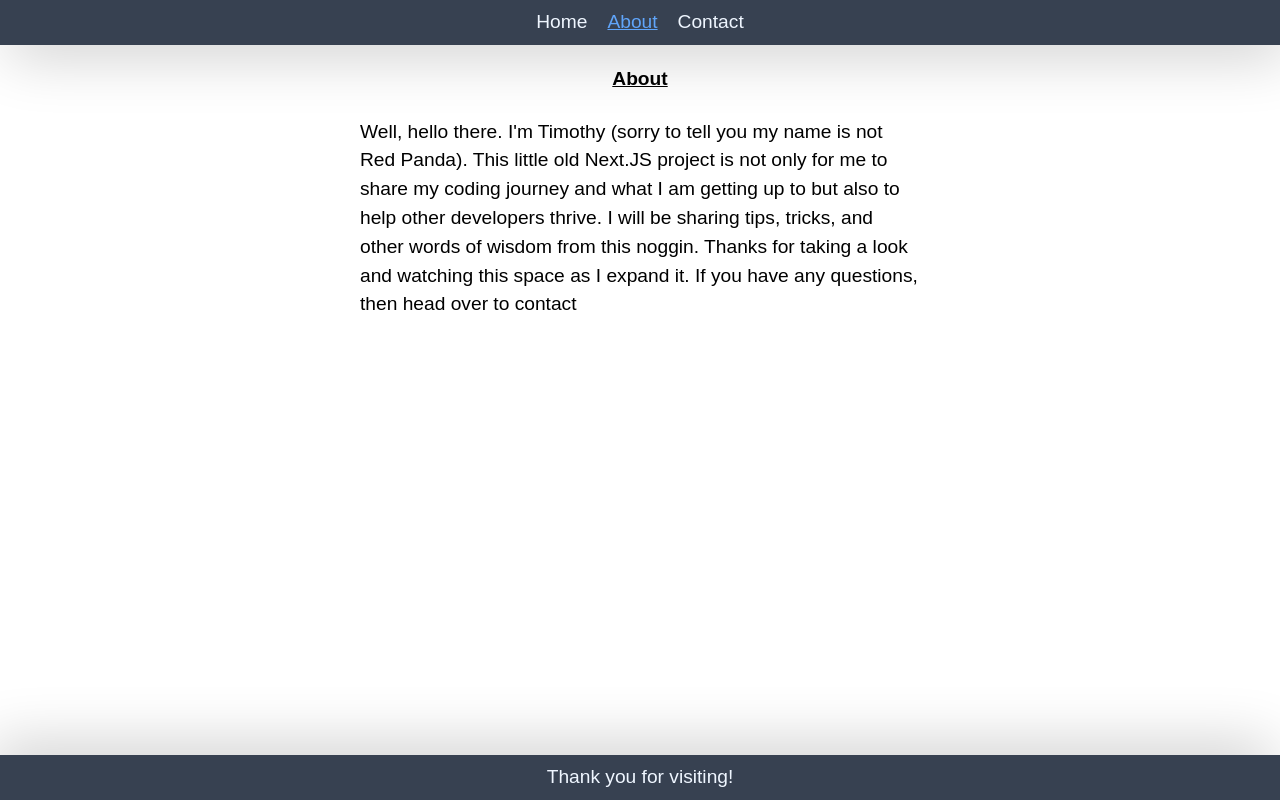
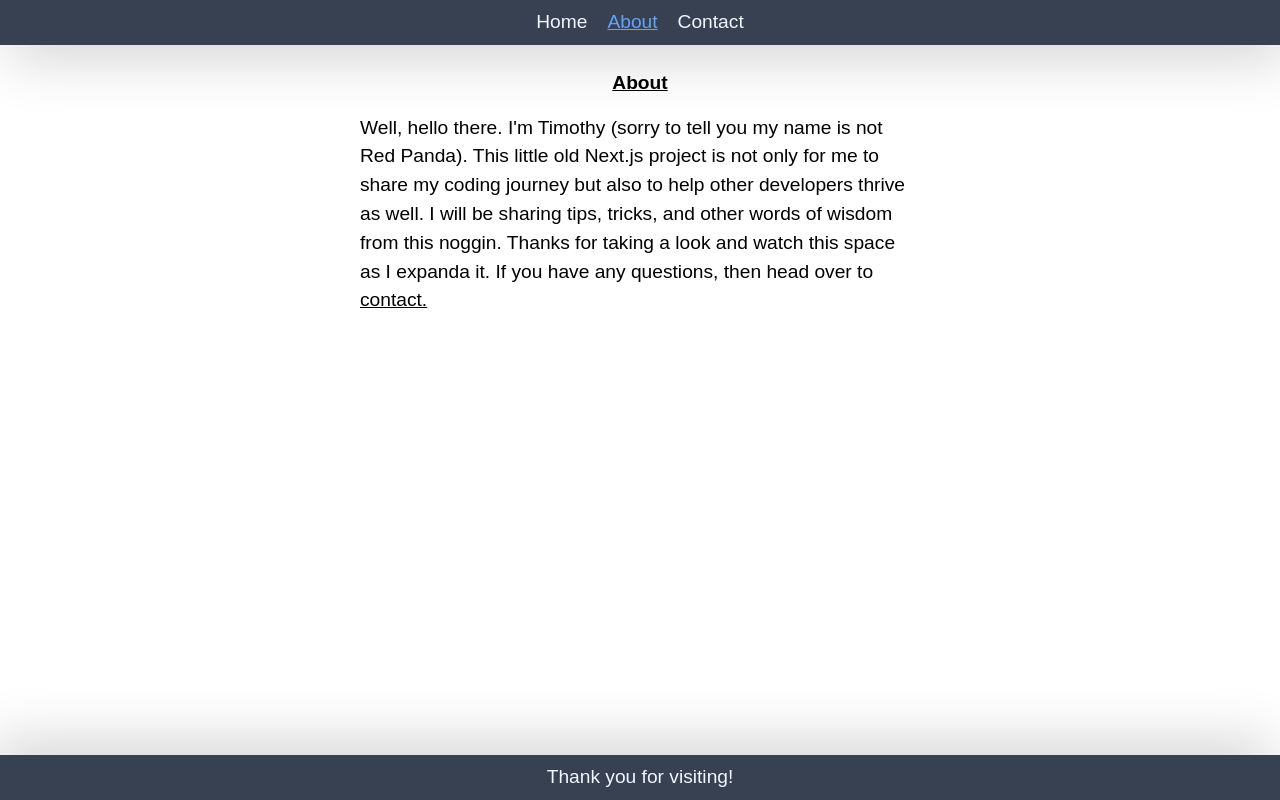
Before and after one commit to TimothyRedPanda/red-panda-portfolio, a Next.js app: page /about in a window 1280 px wide. Built offline with nearby package versions, Linux system fonts and the light colour scheme; a web font is replaced by a local one.

Commit message:
Header and Footer correctly encase content

```diff
--- a/src/app/about/page.tsx
+++ b/src/app/about/page.tsx
@@ -1,19 +1,24 @@
 import Paragraph from '../components/Paragraph'
+import Link from 'next/link'
 import Title from '../components/Title'
 
 export default function About() {
+    const aboutTitle: string = "About";
+    const paraText = "Well, hello there. " +
+        "I'm Timothy (sorry to tell you my name is not Red Panda). " +
+        "This little old Next.js project is not only for me to share" +
+        " my coding journey but also to help other developers thrive " +
+        "as well. I will be sharing tips, tricks, and other words of" +
+        " wisdom from this noggin. Thanks for taking a look and watch " +
+        "this space as I expanda it. If you have any questions, then " +
+        "head over to ";
 
-    const paragraphText: string = "Well, hello there. I'm Timothy (sorry to tell you my name is not Red Panda). This little old Next.JS\n" +
-        "                project is not only for me to share my coding journey and what I am getting up to but also to help other\n" +
-        "                developers thrive. I will be sharing tips, tricks, and other words of wisdom from this noggin. Thanks\n" +
-        "                for taking a look and watching this space as I expand it. If you have any questions, then head over to\n" +
-        "                contact"
-    const aboutTitle: string = "About"
 
-    return (
-        <main className="p-5 justify-items-center align-top h-fit gap-4 grid">
-            <Title text={aboutTitle}/>
-            <Paragraph text={paragraphText}/>
-        </main>
-    );
+    return (<main className="p-6 w-full items-center gap-2 flex flex-col">
+        <Title text={aboutTitle}/>
+        <Paragraph>
+            {paraText}
+            <Link className="hover:text-blue-400 underline" href="../contact"> contact.</Link>
+        </Paragraph>
+    </main>);
 }
--- a/src/app/components/Footer.tsx
+++ b/src/app/components/Footer.tsx
@@ -1,6 +1,7 @@
 export default function Footer() {
     return (
         <footer className="flex-row
+                h-fit
                 p-2
                 place-content-center
                 bg-gray-700
--- a/src/app/components/Navbar.tsx
+++ b/src/app/components/Navbar.tsx
@@ -22,6 +22,7 @@ export default function Navbar() {
 
     return (
         <nav id="header" className="flex
+        h-fit
         flex-col
         gap-5
         p-2
--- a/src/app/components/Paragraph.tsx
+++ b/src/app/components/Paragraph.tsx
@@ -1,7 +1,12 @@
-export default function Paragraph(props: { text: string }) {
+import React from "react";
+export default function Paragraph({
+                                      children,
+                                  }: Readonly<{
+    children: React.ReactNode;
+}>) {
     return (
         <p className="max-w-xl p-2">
-            {props.text}
+            {children}
         </p>
     )
 }
--- a/src/app/contact/page.tsx
+++ b/src/app/contact/page.tsx
@@ -22,7 +22,7 @@ export default function Contact() {
     const contactTitle : string = "Contact"
 
     return (
-        <main className="p-5 justify-items-center align-top h-fit gap-4 grid">
+        <main className="p-6 items-center gap-2 flex flex-col h-full w-full">
             <Title text={contactTitle}/>
             <ul className="flex-col flex gap-4 p-2">
                 {listItems.length > 0 ? listItems.map((item, index) => (
--- a/src/app/globals.scss
+++ b/src/app/globals.css
@@ -15,16 +15,9 @@
 
 body
 {
+  grid-template-rows: auto 1fr auto;
   font-family : 'jaf-cupidus-text', sans-serif;
   font-style  : normal;
   font-weight : 500;
   font-size: 1.2rem;
 }
-
-.wrapper
-{
-  display            : grid;
-  grid-template-rows : auto 1fr auto;
-  height             : 100vh;
-  width              : 100vw;
-}
--- a/src/app/layout.tsx
+++ b/src/app/layout.tsx
@@ -1,8 +1,7 @@
-import type {Metadata} from "next";
-import React from 'react';
+import type { Metadata } from "next";
 import Navbar from "./components/Navbar";
 import Footer from "./components/Footer";
-import "./globals.scss";
+import "./globals.css";
 
 export const metadata: Metadata = {
 	title: "Let's learn React!",
@@ -16,12 +15,12 @@ export default function RootLayout({
 }>) {
 	return (
 		<html lang="en">
-        <body>
-        <main className="wrapper overflow-hidden">
-            <Navbar/>
+			<body className="h-screen grid overflow-hidden">
+				<Navbar />
+				<main className="h-full overflow-x-hidden overflow-y-scroll w-full">
 					{children}
-            <Footer/>
 				</main>
+				<Footer />
 			</body>
 		</html>
 	);
--- a/src/app/page.tsx
+++ b/src/app/page.tsx
@@ -1,9 +1,9 @@
 import RedPandaStudio from "./components/RedPandaStudio";
 
 export default function Home() {
-    return (
-        <main className="p-5 justify-items-center grid">
-        <RedPandaStudio/>
-        </main>
-    );
+	return (
+		<main className="p-6 items-center justify-center gap-2 flex flex-col h-full w-full">
+			<RedPandaStudio />
+		</main>
+	);
 }
```
Also changed, not shown: biome.json (added, +12 -0 lines). Lines whose indentation alone changed are shown as unchanged.
